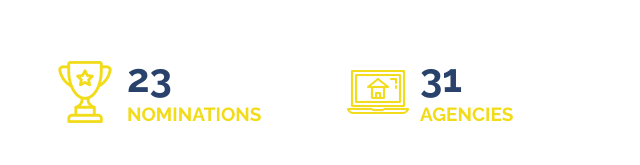
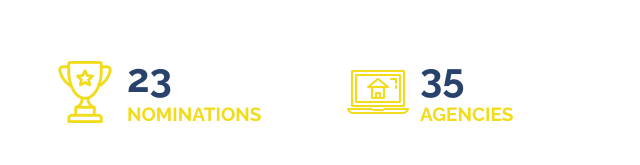
Before and after one commit to pavanparvathaneni/test-code, a plain HTML site: page index.html in a window 1280 px wide. Shown: the part 3126-3291 px from the top of the page, 17-657 px from the left. Drawn offline with nearby package versions, Linux system fonts and the light colour scheme.

Commit message:
31 is modified to 35

```diff
--- a/index.html
+++ b/index.html
@@ -431,7 +431,7 @@
             <div class="col-md-3 col-sm-6">
                <div id="ho_color" class="business_box">
                   <i><img src="images/business_icon2.png" alt="#" /></i>
-                  <h3>31</h3>
+                  <h3>35</h3>
                   <p>AGENCIES</p>
                </div>
             </div>
```
